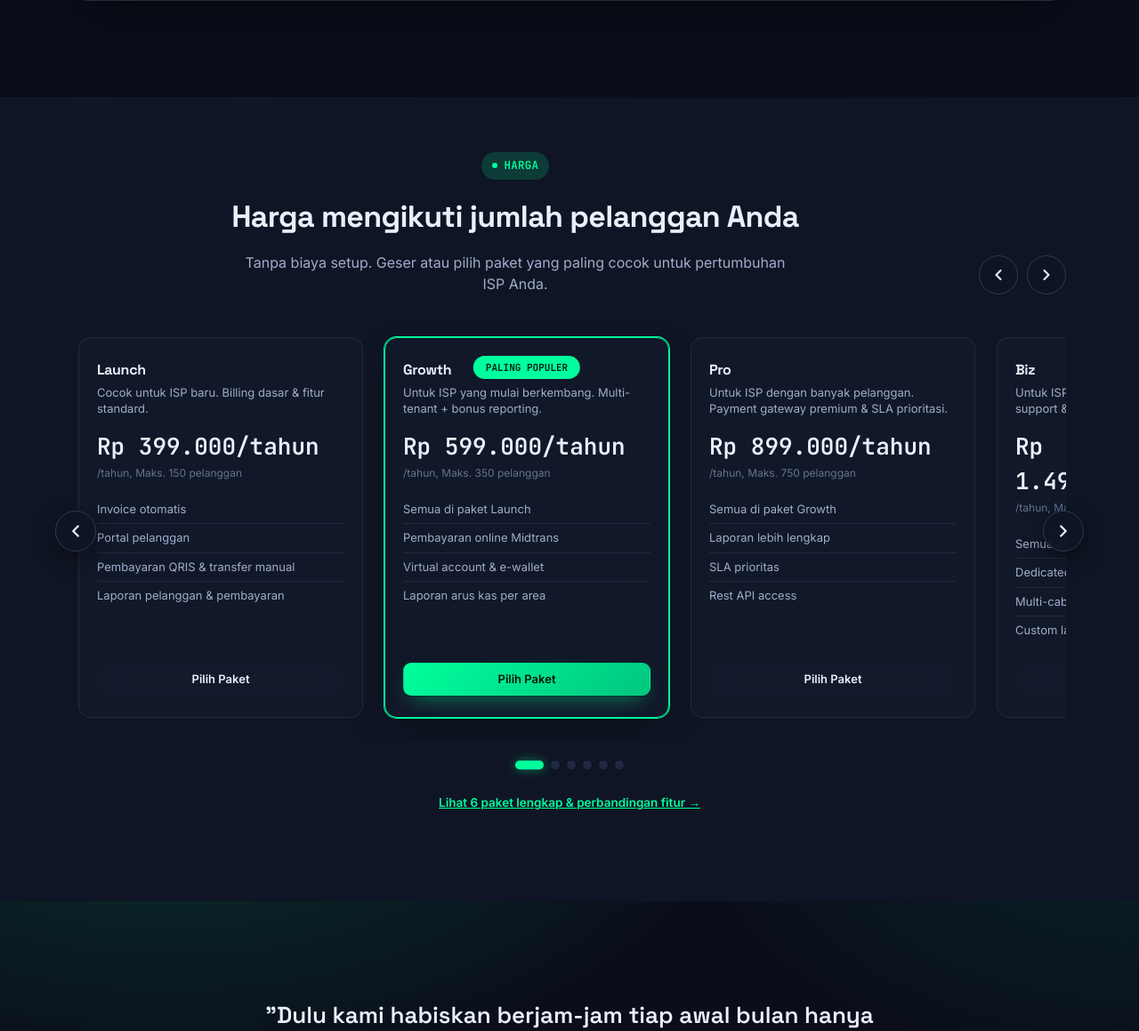
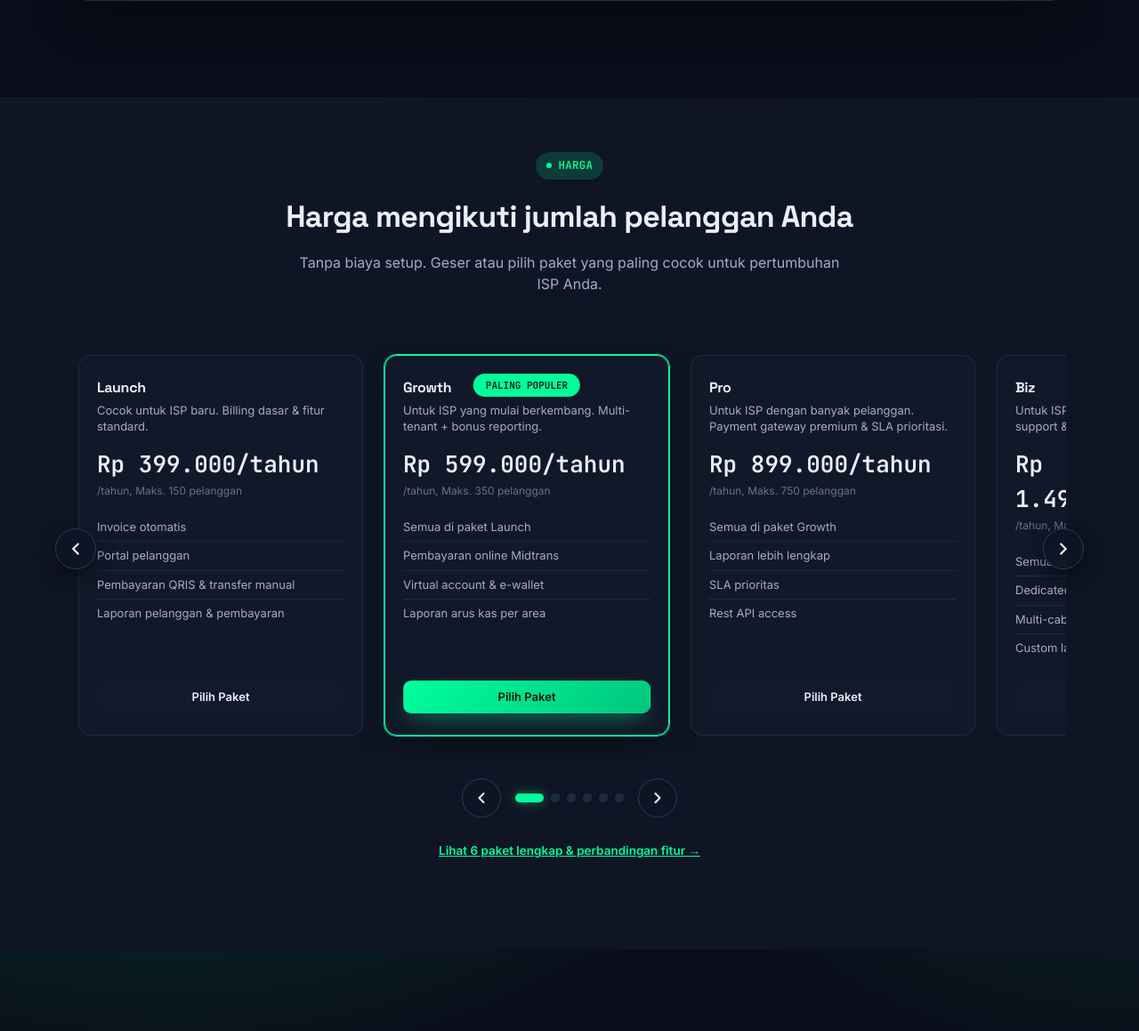
Before and after one commit to satpou/NetSaz, a Laravel app: page / in a window 1280 px wide. Shown: the part 3090-4249 px from the top of the page at 89% size. Run offline with Laravel 12, Linux system fonts and the light colour scheme; style sheets or scripts are compiled from the project's sources; parts of the project's set-up code (start-up, migrations or seed data) failed here and were passed over; some libraries are stand-ins or nearby versions.

Commit message:
style(landing): center carousel bottom navigation with arrows and indicator dots

```diff
--- a/resources/css/landing.css
+++ b/resources/css/landing.css
@@ -972,12 +972,19 @@
   text-decoration: none;
 }
 
+.carousel-bottom-nav {
+  display: flex;
+  align-items: center;
+  justify-content: center;
+  gap: 16px;
+  margin-top: 24px;
+}
+
 .carousel-indicators {
   display: flex;
   justify-content: center;
   align-items: center;
   gap: 8px;
-  margin-top: 24px;
 }
 
 .carousel-dot {
--- a/resources/views/landing.blade.php
+++ b/resources/views/landing.blade.php
@@ -149,20 +149,10 @@
 
 <section class="pricing" id="harga" aria-roledescription="carousel" aria-label="Paket Langganan NetSaz">
   <div class="wrap">
-    <div class="pricing-header-row reveal">
-      <div class="section-head" style="margin-bottom:0;">
+    <div class="section-head reveal">
       <div class="eyebrow"><span class="dot"></span>HARGA</div>
       <h2>Harga mengikuti jumlah pelanggan Anda</h2>
       <p>Tanpa biaya setup. Geser atau pilih paket yang paling cocok untuk pertumbuhan ISP Anda.</p>
-      </div>
-      <div class="carousel-nav-arrows">
-        <button type="button" class="carousel-arrow-btn prev-btn" aria-label="Paket sebelumnya" title="Paket Sebelumnya">
-          <svg width="20" height="20" viewBox="0 0 24 24" fill="none" stroke="currentColor" stroke-width="2.5" stroke-linecap="round" stroke-linejoin="round"><path d="M15 18l-6-6 6-6"/></svg>
-        </button>
-        <button type="button" class="carousel-arrow-btn next-btn" aria-label="Paket berikutnya" title="Paket Berikutnya">
-          <svg width="20" height="20" viewBox="0 0 24 24" fill="none" stroke="currentColor" stroke-width="2.5" stroke-linecap="round" stroke-linejoin="round"><path d="M9 18l6-6-6-6"/></svg>
-        </button>
-      </div>
     </div>
 
     <div class="pricing-carousel-container">
@@ -204,7 +194,11 @@
       </button>
     </div>
 
-    <!-- Carousel Dots / Indicators -->
+    <!-- Carousel Bottom Controls (Arrows + Indicators) -->
+    <div class="carousel-bottom-nav">
+      <button type="button" class="carousel-arrow-btn prev-btn" aria-label="Paket sebelumnya" title="Paket Sebelumnya">
+        <svg width="20" height="20" viewBox="0 0 24 24" fill="none" stroke="currentColor" stroke-width="2.5" stroke-linecap="round" stroke-linejoin="round"><path d="M15 18l-6-6 6-6"/></svg>
+      </button>
       <div class="carousel-indicators" role="tablist" aria-label="Indikator Paket">
         @foreach (config('pricing_plans') as $index => $plan)
         <button type="button"
@@ -215,6 +209,10 @@
                 aria-selected="{{ $index === 0 ? 'true' : 'false' }}">
         </button>
         @endforeach
+      </div>
+      <button type="button" class="carousel-arrow-btn next-btn" aria-label="Paket berikutnya" title="Paket Berikutnya">
+        <svg width="20" height="20" viewBox="0 0 24 24" fill="none" stroke="currentColor" stroke-width="2.5" stroke-linecap="round" stroke-linejoin="round"><path d="M9 18l6-6-6-6"/></svg>
+      </button>
     </div>
 
     <div style="text-align:center;margin-top:24px;" class="reveal">
```
Lines whose indentation alone changed are shown as unchanged.
